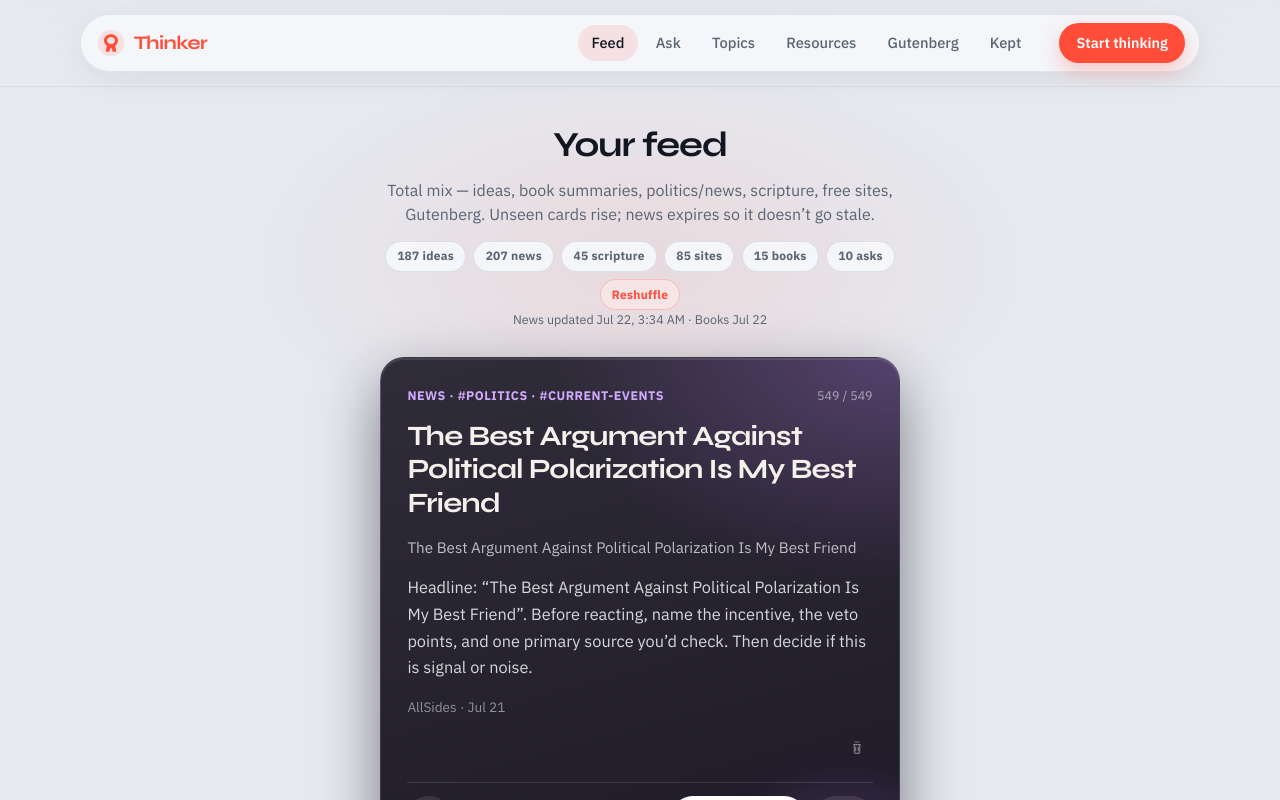
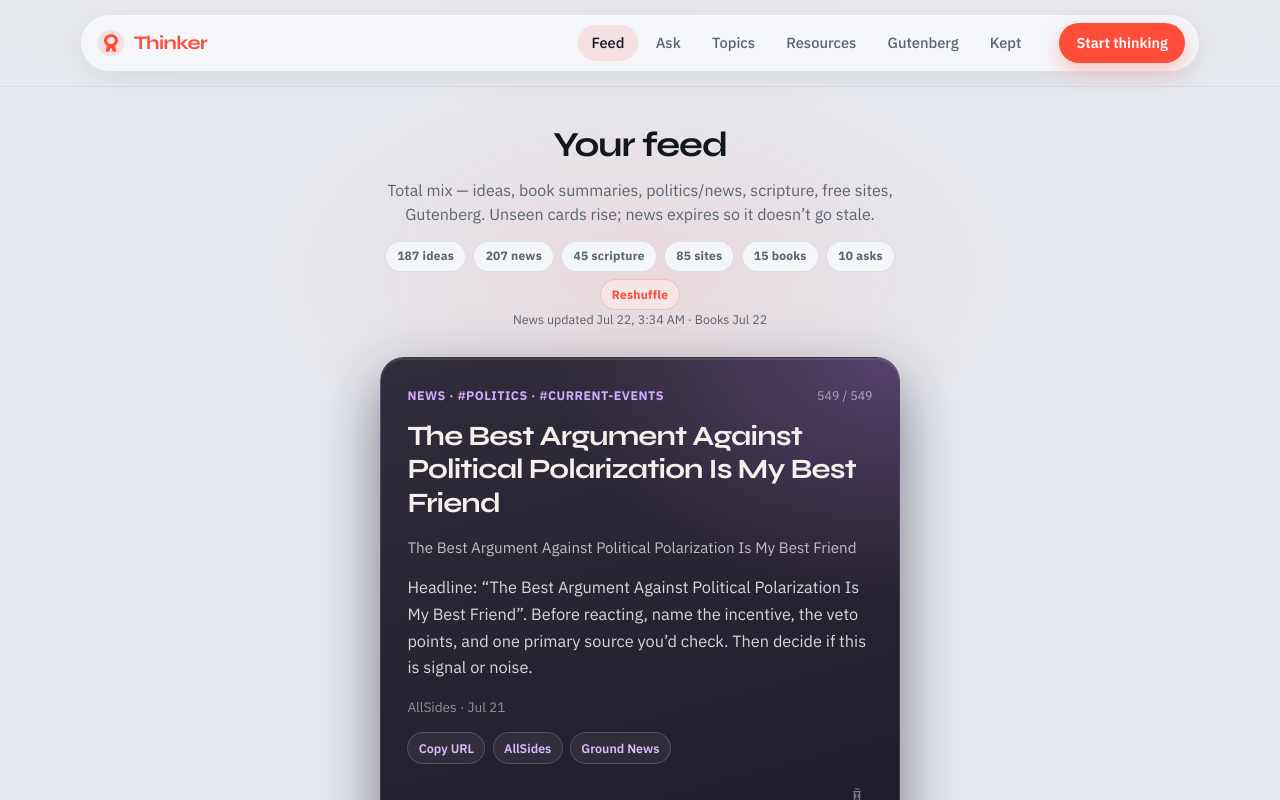
Before and after one commit to mitchelldawkinsjr/thinker, a React (Vite) app: page /feed in a window 1280 px wide. Both pictures are taken after a click on the button "Previous idea". Shown: the top 800 px of the page. Built offline with nearby package versions, Linux system fonts and the light colour scheme.

Commit message:
Add politics bias-check links and copy-source URL on news cards.
Show AllSides/Ground News only for politics; every news card gets a one-tap Copy URL for pasting into a bias checker.

```diff
--- a/src/components/FeedCards.css
+++ b/src/components/FeedCards.css
@@ -101,7 +101,10 @@
   gap: 0.45rem;
 }
 
-.feed-card-angles a {
+.feed-card-angles a,
+.feed-card-angle-btn {
+  appearance: none;
+  font: inherit;
   font-size: 0.78rem;
   font-weight: 600;
   color: color-mix(in srgb, var(--card-accent) 55%, white);
@@ -110,10 +113,18 @@
   border-radius: 999px;
   border: 1px solid color-mix(in srgb, white 16%, transparent);
   background: color-mix(in srgb, white 6%, transparent);
+  cursor: pointer;
 }
 
-.feed-card-angles a:hover {
+.feed-card-angles a:hover,
+.feed-card-angle-btn:hover {
   background: color-mix(in srgb, white 12%, transparent);
+}
+
+.feed-card-angle-btn.is-copied {
+  color: #86efac;
+  border-color: color-mix(in srgb, #86efac 40%, transparent);
+  background: color-mix(in srgb, #86efac 14%, transparent);
 }
 
 .feed-card-verse {
--- a/src/components/FeedCards.tsx
+++ b/src/components/FeedCards.tsx
@@ -224,6 +224,37 @@ export function NewsFeedCard({
 } & NavProps) {
   const topics = news.topicIds.map((t) => `#${t}`).join(' · ')
   const primary = news.angles?.[0]?.url ?? news.sourceUrl
+  const isPolitics = news.topicIds.includes('politics')
+  const [copied, setCopied] = useState(false)
+
+  const copySourceUrl = async () => {
+    const url = news.sourceUrl
+    if (!url) return
+    try {
+      await navigator.clipboard.writeText(url)
+      setCopied(true)
+      window.setTimeout(() => setCopied(false), 1600)
+    } catch {
+      // Fallback for older WebViews
+      const ta = document.createElement('textarea')
+      ta.value = url
+      ta.setAttribute('readonly', '')
+      ta.style.position = 'fixed'
+      ta.style.left = '-9999px'
+      document.body.appendChild(ta)
+      ta.select()
+      document.execCommand('copy')
+      document.body.removeChild(ta)
+      setCopied(true)
+      window.setTimeout(() => setCopied(false), 1600)
+    }
+  }
+
+  const extraAngles = (news.angles ?? []).filter(
+    (a) => a.url !== primary && a.label !== 'Full story' && a.label !== 'AllSides',
+  )
+
+  const allSidesHref = `https://www.allsides.com/search?search=${encodeURIComponent(news.title)}`
 
   return (
     <FeedCardShell
@@ -250,15 +281,31 @@ export function NewsFeedCard({
           ? ` · ${new Date(news.publishedAt).toLocaleDateString(undefined, { month: 'short', day: 'numeric' })}`
           : ''}
       </p>
-      {news.angles && news.angles.length > 1 && (
-        <div className="feed-card-angles">
-          {news.angles.slice(0, 3).map((a) => (
-            <a key={a.url} href={a.url} target="_blank" rel="noreferrer">
-              {a.label}
+      <div className="feed-card-angles">
+        <button
+          type="button"
+          className={`feed-card-angle-btn ${copied ? 'is-copied' : ''}`}
+          onClick={() => void copySourceUrl()}
+          title="Copy source URL for a bias checker"
+        >
+          {copied ? 'Copied' : 'Copy URL'}
+        </button>
+        {isPolitics && (
+          <>
+            <a href={allSidesHref} target="_blank" rel="noreferrer">
+              AllSides
             </a>
-          ))}
-        </div>
-      )}
+            <a href="https://ground.news/" target="_blank" rel="noreferrer">
+              Ground News
+            </a>
+          </>
+        )}
+        {extraAngles.slice(0, 2).map((a) => (
+          <a key={a.url} href={a.url} target="_blank" rel="noreferrer">
+            {a.label}
+          </a>
+        ))}
+      </div>
     </FeedCardShell>
   )
 }
```
